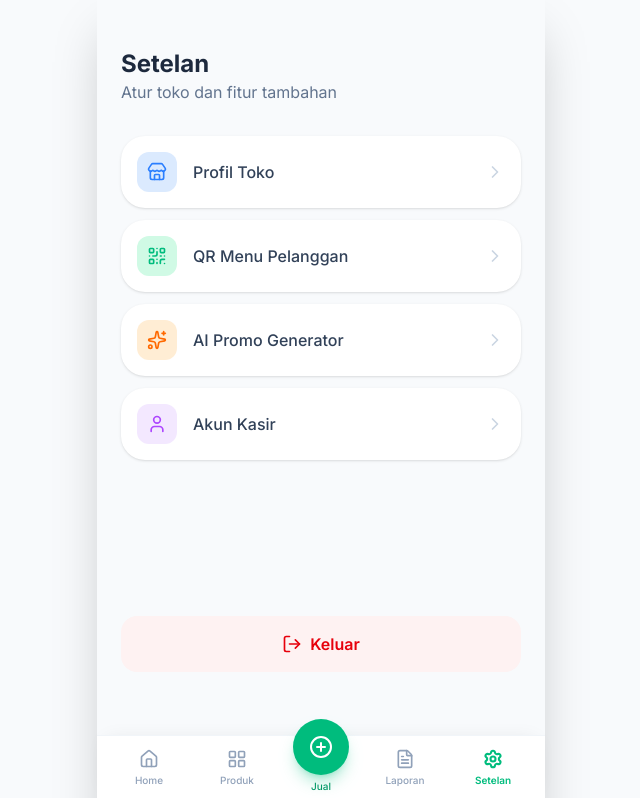
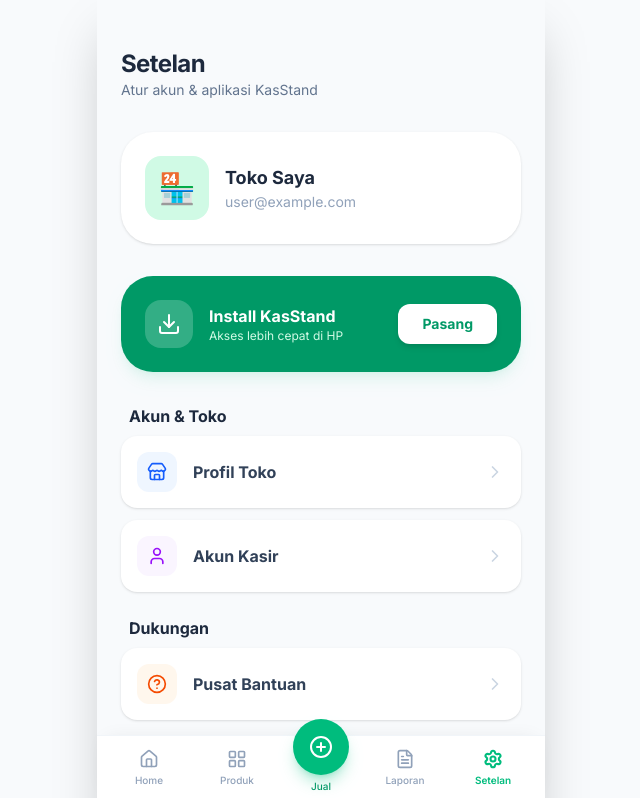
Before and after one commit to Irwansyah893/kastand, a Next.js app: page /settings in a window 1280 px wide. Shown: the top 798 px of the page, without its empty margins (319-959 px from the left). Built offline with nearby package versions, Linux system fonts and the light colour scheme.

Commit message:
Fix PDF export and add Install App button

```diff
--- a/app/globals.css
+++ b/app/globals.css
@@ -104,3 +104,16 @@
   -ms-overflow-style: none;  /* IE and Edge */
   scrollbar-width: none;  /* Firefox */
 }
+
+@media print {
+  .no-print, nav, button, .floating-button {
+    display: none !important;
+  }
+  body {
+    background: white;
+    padding: 0;
+  }
+  .print-only {
+    display: block !important;
+  }
+}
--- a/app/reports/page.tsx
+++ b/app/reports/page.tsx
@@ -61,7 +61,11 @@
 
       <div className="flex items-center justify-between mb-6">
         <h3 className="font-bold text-slate-800 text-lg">Detail Penjualan</h3>
-        <Button variant="ghost" className="text-emerald-600 font-bold text-xs gap-2">
+        <Button
+          variant="ghost"
+          className="text-emerald-600 font-bold text-xs gap-2"
+          onClick={() => window.print()}
+        >
           <FileText className="w-4 h-4" />
           Ekspor PDF
         </Button>
--- a/app/settings/page.tsx
+++ b/app/settings/page.tsx
@@ -1,47 +1,139 @@
+"use client"
+
+import { useState, useEffect } from "react"
+import { Button } from "@/components/ui/button"
 import { Card, CardContent } from "@/components/ui/card"
-import { QrCode, Sparkles, User, Store, LogOut, ChevronRight } from "lucide-react"
+import {
+  User,
+  Store,
+  Bell,
+  Shield,
+  HelpCircle,
+  LogOut,
+  ChevronRight,
+  Download,
+  Smartphone
+} from "lucide-react"
 import Link from "next/link"
+import { useAuthStore } from "@/store/useAuthStore"
+import { useRouter } from "next/navigation"
 
 export default function SettingsPage() {
-  const menuItems = [
-    { title: "Profil Toko", icon: Store, href: "/settings/profile", color: "text-blue-500", bg: "bg-blue-100" },
-    { title: "QR Menu Pelanggan", icon: QrCode, href: "/qr-menu", color: "text-emerald-500", bg: "bg-emerald-100" },
-    { title: "AI Promo Generator", icon: Sparkles, href: "/ai-promo", color: "text-orange-500", bg: "bg-orange-100" },
-    { title: "Akun Kasir", icon: User, href: "/settings/account", color: "text-purple-500", bg: "bg-purple-100" },
-  ]
+  const { user, logout } = useAuthStore()
+  const router = useRouter()
+  const [deferredPrompt, setDeferredPrompt] = useState<any>(null)
+
+  useEffect(() => {
+    const handler = (e: any) => {
+      e.preventDefault()
+      setDeferredPrompt(e)
+    }
+    window.addEventListener('beforeinstallprompt', handler)
+    return () => window.removeEventListener('beforeinstallprompt', handler)
+  }, [])
+
+  const handleInstall = async () => {
+    if (!deferredPrompt) {
+      alert("Aplikasi sudah terpasang atau browser Anda tidak mendukung fitur ini. Gunakan menu 'Add to Home Screen' di browser.")
+      return
+    }
+    deferredPrompt.prompt()
+    const { outcome } = await deferredPrompt.userChoice
+    if (outcome === 'accepted') {
+      setDeferredPrompt(null)
+    }
+  }
+
+  const handleLogout = () => {
+    logout()
+    router.push("/login")
+  }
 
   return (
     <div className="flex flex-col min-h-screen p-6 pt-12 bg-slate-50 pb-32">
       <header className="mb-8">
-        <h1 className="text-2xl font-bold text-slate-800">Setelan</h1>
-        <p className="text-slate-500">Atur toko dan fitur tambahan</p>
+        <h1 className="text-2xl font-bold text-slate-800 tracking-tight">Setelan</h1>
+        <p className="text-slate-500 text-sm">Atur akun & aplikasi KasStand</p>
       </header>
 
-      <div className="space-y-3 mb-8">
-        {menuItems.map((item, i) => {
-          const Icon = item.icon
-          return (
-            <Link key={i} href={item.href} className="block active:scale-95 transition-transform">
-              <Card className="border-0 shadow-sm hover:shadow-md transition-shadow">
-                <CardContent className="p-4 flex items-center justify-between">
+      {/* Profile Section */}
+      <Card className="border-0 shadow-sm bg-white rounded-[2rem] mb-8 overflow-hidden">
+        <CardContent className="p-6">
           <div className="flex items-center gap-4">
-                    <div className={`w-10 h-10 rounded-xl flex items-center justify-center ${item.bg}`}>
-                      <Icon className={`w-5 h-5 ${item.color}`} />
+            <div className="w-16 h-16 bg-emerald-100 rounded-2xl flex items-center justify-center text-3xl">
+              🏪
             </div>
-                    <span className="font-medium text-slate-700">{item.title}</span>
+            <div>
+              <h2 className="font-bold text-lg text-slate-800">{user?.storeName || "Toko Saya"}</h2>
+              <p className="text-slate-400 text-sm">{user?.email || "user@example.com"}</p>
+            </div>
+          </div>
+        </CardContent>
+      </Card>
+
+      {/* PWA Install Section */}
+      <Card className="border-0 shadow-lg shadow-emerald-500/10 bg-emerald-600 text-white rounded-[2rem] mb-8 overflow-hidden">
+        <CardContent className="p-6 flex items-center justify-between">
+          <div className="flex items-center gap-4">
+            <div className="w-12 h-12 bg-white/20 rounded-2xl flex items-center justify-center">
+              <Download className="w-6 h-6 text-white" />
+            </div>
+            <div>
+              <p className="font-bold">Install KasStand</p>
+              <p className="text-emerald-100 text-xs">Akses lebih cepat di HP</p>
+            </div>
+          </div>
+          <Button
+            className="bg-white text-emerald-600 hover:bg-emerald-50 font-bold rounded-xl h-10 px-6 shadow-md"
+            onClick={handleInstall}
+          >
+            Pasang
+          </Button>
+        </CardContent>
+      </Card>
+
+      <div className="space-y-3">
+        <h3 className="font-bold text-slate-800 px-2 mb-2">Akun & Toko</h3>
+        <Link href="/settings/profile">
+          <div className="flex items-center justify-between p-4 bg-white rounded-2xl shadow-sm mb-3 active:scale-95 transition-all">
+            <div className="flex items-center gap-4">
+              <div className="w-10 h-10 bg-blue-50 rounded-xl flex items-center justify-center text-blue-600">
+                <Store className="w-5 h-5" />
+              </div>
+              <span className="font-bold text-slate-700">Profil Toko</span>
             </div>
             <ChevronRight className="w-5 h-5 text-slate-300" />
-                </CardContent>
-              </Card>
+          </div>
         </Link>
-          )
-        })}
+
+        <Link href="/settings/account">
+          <div className="flex items-center justify-between p-4 bg-white rounded-2xl shadow-sm mb-3 active:scale-95 transition-all">
+            <div className="flex items-center gap-4">
+              <div className="w-10 h-10 bg-purple-50 rounded-xl flex items-center justify-center text-purple-600">
+                <User className="w-5 h-5" />
+              </div>
+              <span className="font-bold text-slate-700">Akun Kasir</span>
+            </div>
+            <ChevronRight className="w-5 h-5 text-slate-300" />
+          </div>
+        </Link>
+
+        <h3 className="font-bold text-slate-800 px-2 mb-2 mt-6">Dukungan</h3>
+        <div className="flex items-center justify-between p-4 bg-white rounded-2xl shadow-sm mb-3 active:scale-95 transition-all">
+          <div className="flex items-center gap-4">
+            <div className="w-10 h-10 bg-orange-50 rounded-xl flex items-center justify-center text-orange-600">
+              <HelpCircle className="w-5 h-5" />
+            </div>
+            <span className="font-bold text-slate-700">Pusat Bantuan</span>
+          </div>
+          <ChevronRight className="w-5 h-5 text-slate-300" />
         </div>
 
-      <button className="flex items-center justify-center gap-2 w-full p-4 rounded-2xl bg-red-50 text-red-600 font-semibold active:scale-95 transition-transform mt-auto">
+        <button onClick={handleLogout} className="w-full mt-6 flex items-center justify-center gap-3 p-5 bg-red-50 text-red-600 rounded-3xl font-bold active:scale-95 transition-all border border-red-100 mb-8">
           <LogOut className="w-5 h-5" />
-        Keluar
+          Keluar dari Aplikasi
         </button>
+      </div>
     </div>
   )
 }
```
Lines whose indentation alone changed are shown as unchanged.
